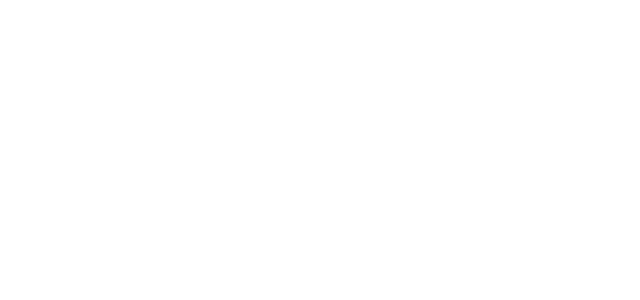
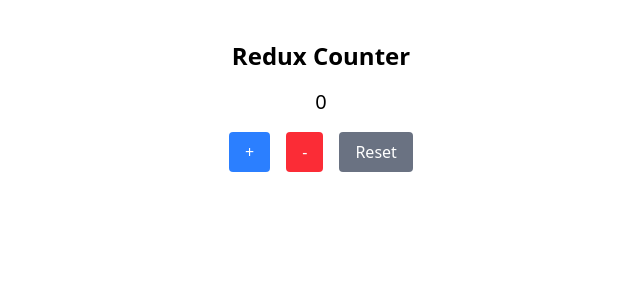
Before and after one commit to helloitsluta/community-app, a React (Vite) app: page /counter in a window 1280 px wide. Before the commit this address had no page. Shown: the top 300 px of the page, without its empty margins (319-959 px from the left). Built offline with nearby package versions, Linux system fonts and the light colour scheme.

Commit message:
feat: add Redux counter slice and test page

```diff
--- a/src/App.tsx
+++ b/src/App.tsx
@@ -1,4 +1,5 @@
 import { BrowserRouter, Routes, Route } from "react-router-dom"
+import CounterPage from "./pages/CounterPage"
 
 function App() {
   return (
@@ -6,6 +7,7 @@ function App() {
       <Routes>
         <Route path="/" element={<div>홈</div>} />
         <Route path="/login" element={<div>로그인</div>} />
+        <Route path="/counter" element={<CounterPage />} />
       </Routes>
     </BrowserRouter>
   )
--- /dev/null
+++ b/src/features/counter/counterSlice.ts
@@ -0,0 +1,28 @@
+import { createSlice } from "@reduxjs/toolkit"
+
+interface CounterState {
+  value: number
+}
+
+const initialState: CounterState = {
+  value: 0,
+}
+
+const counterSlice = createSlice({
+  name: "counter",
+  initialState,
+  reducers: {
+    increment: (state) => {
+      state.value += 1
+    },
+    decrement: (state) => {
+      state.value -= 1
+    },
+    reset: (state) => {
+      state.value = 0
+    },
+  },
+})
+
+export const { increment, decrement, reset } = counterSlice.actions
+export default counterSlice.reducer
--- /dev/null
+++ b/src/pages/CounterPage.tsx
@@ -0,0 +1,37 @@
+import { useSelector, useDispatch } from "react-redux"
+import type { RootState, AppDispatch } from "../store"
+import { increment, decrement, reset } from "../features/counter/counterSlice"
+
+function CounterPage() {
+  const count = useSelector((state: RootState) => state.counter.value)
+  const dispatch = useDispatch<AppDispatch>()
+
+  return (
+    <div className="text-center mt-10">
+      <h1 className="text-2xl font-bold mb-4">Redux Counter</h1>
+      <p className="text-xl mb-4">{count}</p>
+      <div className="space-x-4">
+        <button
+          onClick={() => dispatch(increment())}
+          className="bg-blue-500 text-white px-4 py-2 rounded"
+        >
+          +
+        </button>
+        <button
+          onClick={() => dispatch(decrement())}
+          className="bg-red-500 text-white px-4 py-2 rounded"
+        >
+          -
+        </button>
+        <button
+          onClick={() => dispatch(reset())}
+          className="bg-gray-500 text-white px-4 py-2 rounded"
+        >
+          Reset
+        </button>
+      </div>
+    </div>
+  )
+}
+
+export default CounterPage
--- a/src/store/index.ts
+++ b/src/store/index.ts
@@ -1,7 +1,10 @@
 import { configureStore } from "@reduxjs/toolkit"
+import counterReducer from "../features/counter/counterSlice"
 
 export const store = configureStore({
-  reducer: {},
+  reducer: {
+    counter: counterReducer,
+  },
 })
 
 export type RootState = ReturnType<typeof store.getState>
```
